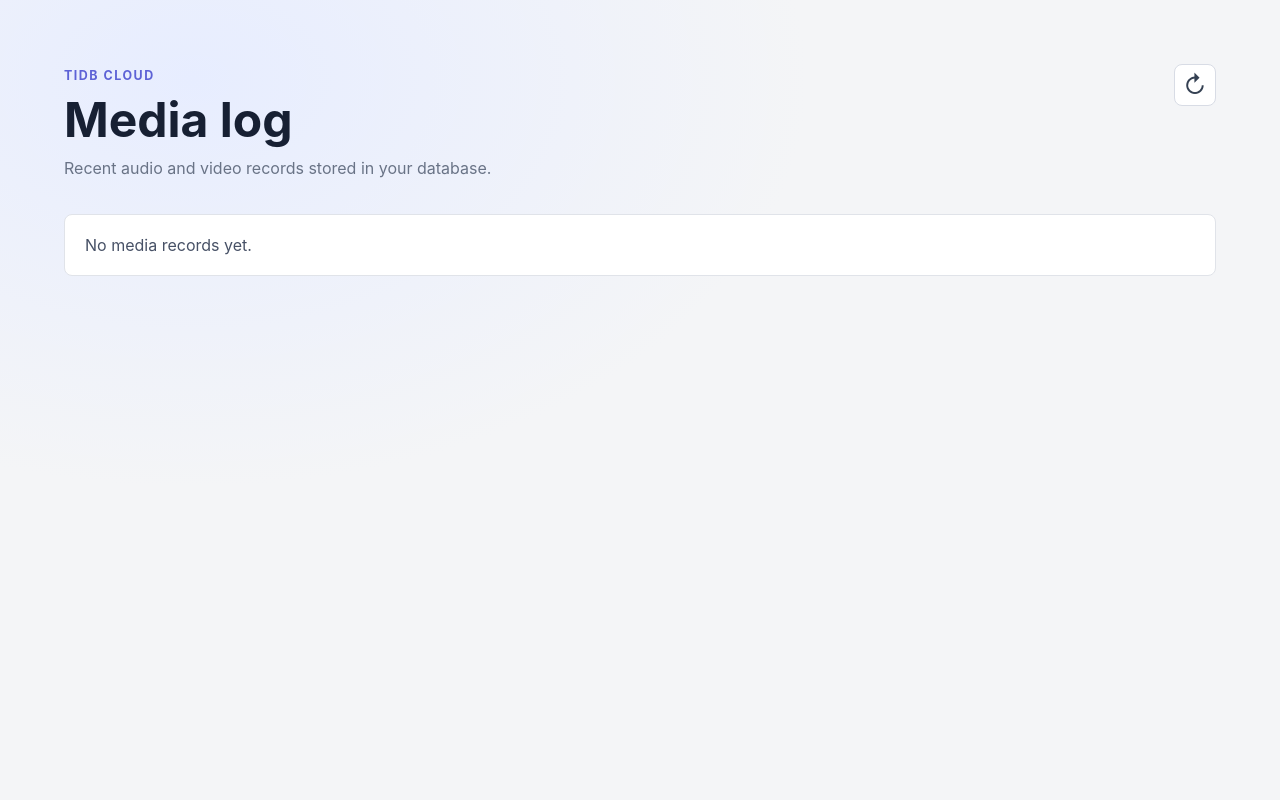
After one commit to jprice916/stormhacks_2026, a Flask app: template app/templates/database.html in a window 1280 px wide. The commit adds this page. Run offline with Flask 3, Linux system fonts and the light colour scheme; the template is opened without the code that fills it, so the values that code supplies are empty.

Commit message:
created db

```diff
--- a/app/static/css/style.css
+++ b/app/static/css/style.css
@@ -7,7 +7,9 @@
   text-rendering: optimizeLegibility;
 }
 
-* { box-sizing: border-box; }
+* {
+  box-sizing: border-box;
+}
 
 body {
   min-width: 320px;
@@ -19,7 +21,19 @@ body {
   background: radial-gradient(ellipse at 15% 10%, #e7edff 0, transparent 40%), #f4f5f7;
 }
 
-.page-shell { width: min(100%, 760px); }
+.page-shell {
+  width: min(100%, 760px);
+}
+
+body.database-page {
+  display: block;
+  padding: clamp(24px, 5vw, 64px);
+}
+
+.database-shell {
+  width: min(100%, 1180px);
+  margin-inline: auto;
+}
 
 .welcome-card {
   padding: clamp(32px, 7vw, 72px);
@@ -38,11 +52,196 @@ body {
   text-transform: uppercase;
 }
 
-h1 { margin: 18px 0 12px; font-size: clamp(2.5rem, 8vw, 4.5rem); letter-spacing: -.06em; line-height: 1; }
-.intro { max-width: 480px; color: #697386; font-size: 1.1rem; line-height: 1.7; }
-.status-row { display: flex; align-items: center; gap: 10px; margin-top: 36px; color: #475166; font-size: .9rem; }
-.status-dot { width: 9px; height: 9px; border-radius: 50%; background: #31b77a; box-shadow: 0 0 0 4px #e1f6ec; }
-code { margin-left: auto; padding: 7px 10px; border-radius: 8px; background: #f1f2f7; color: #5d62d6; font-size: .82rem; }
+h1 {
+  margin: 18px 0 12px;
+  font-size: clamp(2.5rem, 8vw, 4.5rem);
+  letter-spacing: -.06em;
+  line-height: 1;
+}
 
-@keyframes arrive { from { opacity: 0; transform: translateY(10px); } to { opacity: 1; transform: translateY(0); } }
-@media (prefers-reduced-motion: reduce) { *, *::before, *::after { animation-duration: .01ms !important; animation-iteration-count: 1 !important; scroll-behavior: auto !important; } }
+.intro {
+  max-width: 480px;
+  color: #697386;
+  font-size: 1.1rem;
+  line-height: 1.7;
+}
+
+.status-row {
+  display: flex;
+  align-items: center;
+  gap: 10px;
+  margin-top: 36px;
+  color: #475166;
+  font-size: .9rem;
+}
+
+.status-dot {
+  width: 9px;
+  height: 9px;
+  border-radius: 50%;
+  background: #31b77a;
+  box-shadow: 0 0 0 4px #e1f6ec;
+}
+
+code {
+  margin-left: auto;
+  padding: 7px 10px;
+  border-radius: 8px;
+  background: #f1f2f7;
+  color: #5d62d6;
+  font-size: .82rem;
+}
+
+.database-header {
+  display: flex;
+  align-items: flex-start;
+  justify-content: space-between;
+  gap: 24px;
+  margin-bottom: 32px;
+}
+
+.database-header h1 {
+  margin: 10px 0 8px;
+  font-size: clamp(2rem, 5vw, 3rem);
+  letter-spacing: 0;
+  line-height: 1.1;
+}
+
+.database-header .intro {
+  margin: 0;
+  font-size: 1rem;
+}
+
+.refresh-link {
+  display: grid;
+  width: 42px;
+  height: 42px;
+  place-items: center;
+  border: 1px solid #d8dce5;
+  border-radius: 8px;
+  background: #fff;
+  color: #344052;
+  font-size: 1.5rem;
+  text-decoration: none;
+}
+
+.refresh-link:hover {
+  background: #f1f2f7;
+}
+
+.table-frame {
+  overflow-x: auto;
+  border: 1px solid #e0e3e9;
+  border-radius: 8px;
+  background: #fff;
+}
+
+table {
+  width: 100%;
+  border-collapse: collapse;
+  text-align: left;
+}
+
+th,
+td {
+  padding: 14px 16px;
+  border-bottom: 1px solid #eceef2;
+  vertical-align: top;
+}
+
+th {
+  background: #f8f9fb;
+  color: #596477;
+  font-size: .76rem;
+  font-weight: 700;
+  text-transform: uppercase;
+}
+
+td {
+  color: #344052;
+  font-size: .9rem;
+}
+
+tbody tr:last-child td {
+  border-bottom: 0;
+}
+
+.media-type {
+  color: #1e6857;
+  text-transform: capitalize;
+}
+
+.date-cell {
+  white-space: nowrap;
+}
+
+.notes-cell {
+  min-width: 180px;
+  max-width: 300px;
+  white-space: pre-wrap;
+}
+
+.path-cell {
+  min-width: 220px;
+  max-width: 340px;
+  overflow-wrap: anywhere;
+  color: #697386;
+}
+
+.record-count {
+  margin: 12px 0;
+  color: #697386;
+  font-size: .85rem;
+}
+
+.notice {
+  padding: 20px;
+  border: 1px solid #e0e3e9;
+  border-radius: 8px;
+  background: #fff;
+  color: #475166;
+}
+
+.notice-error {
+  border-color: #e9c6bd;
+  background: #fff8f6;
+  color: #8e3425;
+}
+
+@media (max-width: 640px) {
+  body.database-page {
+    padding: 24px 16px;
+  }
+
+  .database-header {
+    margin-bottom: 24px;
+  }
+
+  th,
+  td {
+    padding: 12px;
+  }
+}
+
+@keyframes arrive {
+  from {
+    opacity: 0;
+    transform: translateY(10px);
+  }
+
+  to {
+    opacity: 1;
+    transform: translateY(0);
+  }
+}
+
+@media (prefers-reduced-motion: reduce) {
+
+  *,
+  *::before,
+  *::after {
+    animation-duration: .01ms !important;
+    animation-iteration-count: 1 !important;
+    scroll-behavior: auto !important;
+  }
+}
--- a/app/templates/base.html
+++ b/app/templates/base.html
@@ -1,5 +1,6 @@
 <!doctype html>
 <html lang="en">
+
 <head>
   <meta charset="utf-8">
   <meta name="viewport" content="width=device-width, initial-scale=1">
@@ -7,10 +8,12 @@
   <title>{% block title %}Flask Starter{% endblock %}</title>
   <link rel="stylesheet" href="{{ url_for('static', filename='css/style.css') }}">
 </head>
-  <body>
-    <main class="page-shell">
+
+<body class="{% block body_class %}{% endblock %}">
+  <main class="page-shell database-shell">
     {% block content %}{% endblock %}
   </main>
   <script src="{{ url_for('static', filename='js/main.js') }}" defer></script>
 </body>
+
 </html>
--- /dev/null
+++ b/app/templates/database.html
@@ -0,0 +1,73 @@
+{% extends "base.html" %}
+
+{% block title %}TiDB Media Log{% endblock %}
+{% block body_class %}database-page{% endblock %}
+
+{% block content %}
+<div class="database-header">
+    <div>
+        <span class="eyebrow">TiDB Cloud</span>
+        <h1>Media log</h1>
+        <p class="intro">Recent audio and video records stored in your database.</p>
+    </div>
+    <a class="refresh-link" href="{{ url_for('main.database_page') }}" aria-label="Refresh media log"
+        title="Refresh">&#8635;</a>
+</div>
+
+{% if db_status == "not_configured" %}
+<p class="notice" role="status">TiDB Cloud is not configured. Set DB_HOST, DB_PORT, DB_USERNAME, DB_PASSWORD, and
+    DB_DATABASE in your .env file.</p>
+{% elif db_status == "endpoint_unreachable" %}
+<p class="notice notice-error" role="alert">Could not resolve or reach the TiDB endpoint. Check DB_HOST and DB_PORT.
+    Private-link
+    endpoints require access to their VPC; use your cluster's Public Endpoint and allow-list this machine's IP if
+    connecting from outside that network.</p>
+{% elif db_status == "authentication_failed" %}
+<p class="notice notice-error" role="alert">TiDB rejected the login. Check DB_USERNAME and DB_PASSWORD.</p>
+{% elif db_status == "database_not_found" %}
+<p class="notice notice-error" role="alert">The DB_DATABASE value was not found. Copy the database name from your TiDB
+    Cloud connection settings.</p>
+{% elif db_status == "database_access_denied" %}
+<p class="notice notice-error" role="alert">This TiDB user cannot access the selected database. Check the database name
+    and user permissions.</p>
+{% elif db_status == "tls_failed" %}
+<p class="notice notice-error" role="alert">TLS verification failed. Check TIDB_CA_PATH and use the CA certificate from
+    your TiDB Cloud cluster.</p>
+{% elif db_status == "tables_missing" %}
+<p class="notice notice-error" role="alert">The database connection works, but the app tables are missing. Run
+    <code>flask --app run.py init-db</code> from the project folder, then refresh this page.</p>
+{% elif db_status == "unavailable" %}
+<p class="notice notice-error" role="alert">Could not read from TiDB Cloud. Check the connection settings and try again.
+</p>
+{% elif logs %}
+<div class="table-frame">
+    <table>
+        <thead>
+            <tr>
+                <th scope="col">Title</th>
+                <th scope="col">Type</th>
+                <th scope="col">Date</th>
+                <th scope="col">User</th>
+                <th scope="col">Notes</th>
+                <th scope="col">Storage path</th>
+            </tr>
+        </thead>
+        <tbody>
+            {% for log in logs %}
+            <tr>
+                <td>{{ log.title or "Untitled" }}</td>
+                <td><span class="media-type">{{ log.media_type|replace("_", " ") }}</span></td>
+                <td class="date-cell">{{ log.log_date.strftime("%Y-%m-%d %H:%M") }}</td>
+                <td>{{ log.username }}</td>
+                <td class="notes-cell">{{ log.notes or "—" }}</td>
+                <td class="path-cell">{{ log.storage_path }}</td>
+            </tr>
+            {% endfor %}
+        </tbody>
+    </table>
+</div>
+<p class="record-count">Showing {{ logs|length }} recent record{{ "s" if logs|length != 1 else "" }}</p>
+{% else %}
+<p class="notice" role="status">No media records yet.</p>
+{% endif %}
+{% endblock %}
--- a/requirements.txt
+++ b/requirements.txt
@@ -1 +1,2 @@
 Flask>=3.0,<4.0
+PyMySQL>=1.1,<2.0
```
Also changed, not shown: app/__init__.py (+35 -0 lines), app/database.py (added, +91 -0 lines), app/models.py (added, +71 -0 lines), app/routes.py (+62 -1 lines), app/templates/index.html (+4 -8 lines), README.md, 2 other files. Lines whose indentation alone changed are shown as unchanged.
